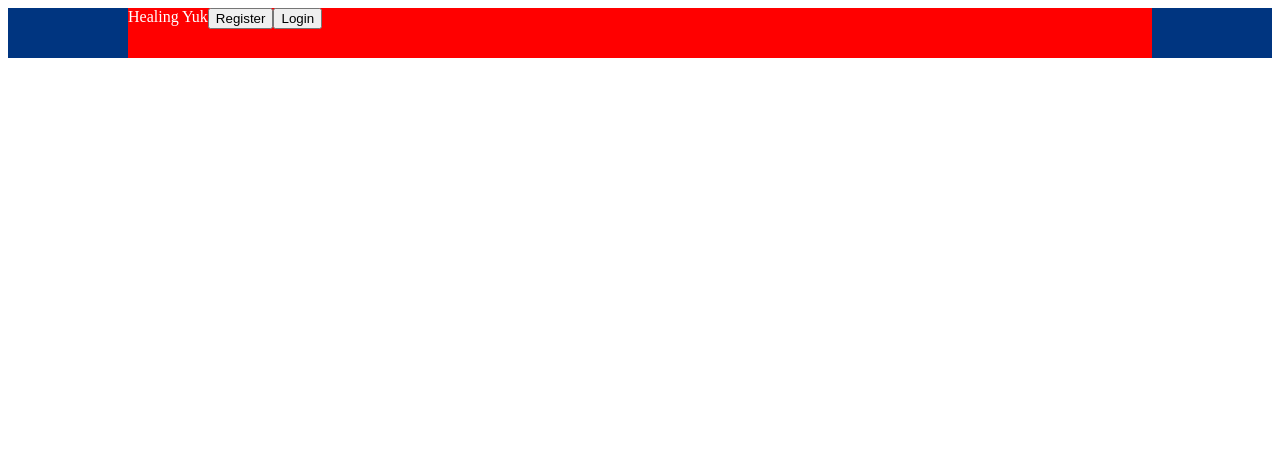
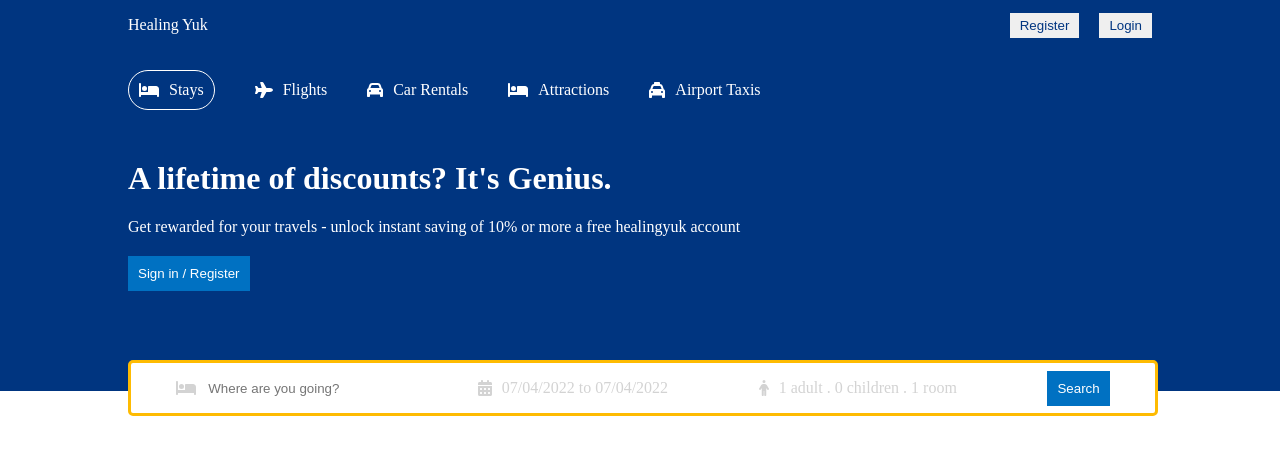
Before and after one commit to elroypedrokameo/healing-yuk, a React (Create React App) app in the folder frontend/: page / in a window 1280 px wide. Shown: the top 454 px of the page. Built offline with nearby package versions, Linux system fonts and the light colour scheme.

Commit message:
feat: search bar

```diff
--- a/frontend/package.json
+++ b/frontend/package.json
@@ -3,10 +3,16 @@
   "version": "0.1.0",
   "private": true,
   "dependencies": {
+    "@fortawesome/fontawesome-svg-core": "^6.1.1",
+    "@fortawesome/free-regular-svg-icons": "^6.1.1",
+    "@fortawesome/free-solid-svg-icons": "^6.1.1",
+    "@fortawesome/react-fontawesome": "^0.2.0",
     "@testing-library/jest-dom": "^5.16.4",
     "@testing-library/react": "^13.3.0",
     "@testing-library/user-event": "^13.5.0",
+    "date-fns": "^2.28.0",
     "react": "^18.2.0",
+    "react-date-range": "^1.4.0",
     "react-dom": "^18.2.0",
     "react-router-dom": "^6.3.0",
     "react-scripts": "5.0.1",
--- a/frontend/src/components/navbar/Navbar.jsx
+++ b/frontend/src/components/navbar/Navbar.jsx
@@ -2,6 +2,7 @@
 
 const Navbar = () => {
   return (
+    <div className="home">
       <div className="navbar">
         <div className="navContainer">
           <span className="logo">Healing Yuk</span>
@@ -15,6 +16,8 @@
           </div>
         </div>
       </div>
+    </div>
+
   )
 }
 
--- /dev/null
+++ b/frontend/src/components/navbar/header/Header.jsx
@@ -0,0 +1,153 @@
+import "./header.css"
+import { faBed, faCalendarDays, faCar, faPerson, faPlane, faTaxi } from '@fortawesome/free-solid-svg-icons'
+import { FontAwesomeIcon } from '@fortawesome/react-fontawesome'
+import { DateRange } from 'react-date-range'
+import { useState } from "react"
+import 'react-date-range/dist/styles.css'; // main style file
+import 'react-date-range/dist/theme/default.css'; // theme css file
+import { format } from "date-fns"
+
+const Header = ({ type }) => {
+  const [openDate, setOpenDate] = useState(false)
+  const [date, setDate] = useState([
+    {
+      startDate: new Date(),
+      endDate: new Date(),
+      key: 'selection',
+    }
+  ])
+  const [openOptions, setOpenOptions] = useState(false)
+  const [options, setOptions] = useState({
+    adult: 1,
+    children: 0,
+    room: 1,
+  })
+
+  const handleOption = (name, operation) => {
+    setOptions(prev => {
+      return {
+        ...prev, [name] : operation === "i"  ? options[name] + 1 : options[name] - 1,
+      }
+    })
+  }
+
+  return (
+    <div className="header">
+      <div className={type === "list" ? "headerContainer listMode" : "headerContainer"}>
+        <div className="headerList">
+          <div className="headerListItem active">
+            <FontAwesomeIcon icon={faBed} />
+            <span>Stays</span>
+          </div>
+          <div className="headerListItem">
+            <FontAwesomeIcon icon={faPlane} />
+            <span>Flights</span>
+          </div>
+          <div className="headerListItem">
+            <FontAwesomeIcon icon={faCar} />
+            <span>Car Rentals</span>
+          </div>
+          <div className="headerListItem">
+            <FontAwesomeIcon icon={faBed} />
+            <span>Attractions</span>
+          </div>
+          <div className="headerListItem">
+            <FontAwesomeIcon icon={faTaxi} />
+            <span>Airport Taxis</span>
+          </div>
+        </div>
+        {type !== "list" &&
+         <><h1 className="headerTitle">
+          A lifetime of discounts? It's Genius.
+        </h1>
+        <p className="headerDesc">
+          Get rewarded for your travels - unlock instant saving of 10% or more a free healingyuk account
+        </p>
+        <button className="headerBtn">Sign in / Register</button>
+        <div className="headerSearch">
+          <div className="headerSearchItem">
+            <FontAwesomeIcon icon={faBed} className="headerIcon" />
+            <input
+              type="text"
+              placeholder="Where are you going?"
+              className="headerSearchInput" />
+          </div>
+          <div className="headerSearchItem">
+            <FontAwesomeIcon icon={faCalendarDays} className="headerIcon" />
+            <span onClick={() => setOpenDate(!openDate)} className="headerSearchText">
+              {`${format(date[0].startDate, "MM/dd/yyyy")} to ${format(date[0].endDate, "MM/dd/yyyy")}`}
+            </span>
+            {openDate && <DateRange
+              editableDateInputs={true}
+              onChange={item => setDate([item.selection])}
+              moveRangeOnFirstSelection={false}
+              ranges={date}
+              className="date"
+            />}
+          </div>
+          <div className="headerSearchItem">
+            <FontAwesomeIcon icon={faPerson} className="headerIcon" />
+            <span onClick={() => setOpenOptions(!openOptions)} className="headerSearchText">
+              {`${options.adult} adult . ${options.children} children`} . {options.room} room
+            </span>
+            {openOptions && <div className="options">
+              <div className="optionItem">
+                <span className="optionText">
+                  Adult
+                </span>
+                <div className="optionCounter">
+                  <button
+                    disabled={options.adult <= 1}
+                    className="optionCounterButton"
+                    onClick={() => handleOption("adult", "d")}
+                  >
+                    -
+                  </button>
+                  <span className="optionCounterNumber">{options.adult}</span>
+                  <button className="optionCounterButton" onClick={() => handleOption("adult", "i")}>+</button>
+                </div>
+              </div>
+              <div className="optionItem">
+                <span className="optionText">
+                  Children
+                </span>
+                <div className="optionCounter">
+                  <button
+                    disabled={options.children <= 0}
+                    className="optionCounterButton"
+                    onClick={() => handleOption("children", "d")}
+                  >
+                    -
+                  </button>
+                  <span className="optionCounterNumber">{options.children}</span>
+                  <button className="optionCounterButton" onClick={() => handleOption("children", "i")}>+</button>
+                </div>
+              </div>
+              <div className="optionItem">
+                <span className="optionText">
+                  Room
+                </span>
+                <div className="optionCounter">
+                  <button
+                    disabled={options.room <= 1}
+                    className="optionCounterButton"
+                    onClick={() => handleOption("room", "d")}
+                  >
+                    -
+                  </button>
+                  <span className="optionCounterNumber">{options.room}</span>
+                  <button className="optionCounterButton" onClick={() => handleOption("room", "i")}>+</button>
+                </div>
+              </div>
+            </div>}
+          </div>
+          <div className="headerSearchItem">
+            <button className="headerBtn">Search</button>
+          </div>
+        </div></>}
+      </div>
+    </div>
+  )
+}
+
+export default Header
--- /dev/null
+++ b/frontend/src/components/navbar/header/header.css
@@ -0,0 +1,128 @@
+.header {
+  background-color: #003580;
+  color: white;
+  display: flex;
+  justify-content: center;
+  width: 100vw;
+  margin-left: -8px;
+  position: relative;
+}
+
+.headerContainer {
+  width: 100%;
+  max-width: 1024px;
+  margin: 20px 0px 100px 0px;
+}
+
+.headerContainer.listMode {
+  margin: 20px 0px 0px 0px;
+}
+
+.headerList {
+  display: flex;
+  gap: 40px;
+  margin-bottom: 50px;
+}
+
+.headerListItem {
+  display: flex;
+  align-items: center;
+  gap: 10px;
+}
+
+.headerListItem.active {
+  border: 1px solid white;
+  padding: 10px;
+  border-radius: 20px;
+}
+
+.headerDesc {
+  margin: 20px 0px;
+}
+
+.headerBtn {
+  background-color: #0071c2;
+  color: white;
+  font-weigth: 500;
+  border: none;
+  padding: 10px;
+  cursor: pointer;
+}
+
+.headerSearch {
+  height: 30px;
+  background-color: white;
+  border: 3px solid #febb02;
+  display: flex;
+  align-items: center;
+  justify-content: space-around;
+  padding: 10px 0px;
+  border-radius: 5px;
+  position: absolute;
+  bottom: -25px;
+  width: 100%;
+  max-width: 1024px;
+}
+
+.headerIcon {
+  color: lightgrey;
+}
+
+.headerSearchItem {
+  display: flex;
+  align-items: center;
+  gap: 10px;
+}
+
+.headerSearchInput {
+  border: none;
+  outline: none;
+}
+
+.headerSearchText {
+  color: lightgrey;
+  cursor: pointer;
+}
+
+.date {
+  position: absolute;
+  top: 50px;
+}
+
+.options {
+  position: absolute;
+  top: 50px;
+  background-color: white;
+  color: gray;
+  border-radius: 5px;
+  -webkit-box-shadow: 0px 0px 10px -5px rgba(0, 0, 0, 0.4);
+  box-shadow: 0px 0px 10px -5px rgba(0, 0, 0, 0.4);
+}
+
+.optionItem {
+  width: 200px;
+  display: flex;
+  justify-content: space-between;
+  margin: 10px;
+}
+
+.optionCounter {
+  display: flex;
+  align-items: center;
+  gap: 10px;
+  font-size: 12px;
+  color: black;
+}
+
+.optionCounterButton {
+  width: 30px;
+  height: 30px;
+  border: 1px solid #0071c2;
+  color: #0071c2;
+  cursor: pointer;
+  background-color: white;
+}
+
+.optionCounterButton:disabled {
+  cursor: not-allowed;
+}
--- a/frontend/src/components/navbar/navbar.css
+++ b/frontend/src/components/navbar/navbar.css
@@ -1,4 +1,7 @@
 .navbar {
+  margin-top: -8px;
+  width: 100vw;
+  margin-left: -8px;
   height: 50px;
   background-color: #003580;
   display: flex;
@@ -10,10 +13,18 @@
   max-width: 1024px;
   color: white;
   display: flex;
-  background-color: red;
+  align-items: center;
+  justify-content: space-between;
 }
 
 .logo {
   font-weigth: 500;
+}
 
+.navButton {
+  margin-left: 20px;
+  border: none;
+  padding: 5px 10px;
+  cursor: pointer;
+  color: #003580;
 }
--- a/frontend/src/pages/home/Home.jsx
+++ b/frontend/src/pages/home/Home.jsx
@@ -1,10 +1,12 @@
+import Header from '../../components/navbar/header/Header'
 import Navbar from '../../components/navbar/Navbar'
 import './home.css'
 
 const Home = () => {
   return (
-    <div>
+    <div className='home'>
       <Navbar />
+      <Header />
     </div>
   )
 }
--- a/frontend/src/pages/list/List.jsx
+++ b/frontend/src/pages/list/List.jsx
@@ -1,8 +1,13 @@
 import React from 'react'
+import Header from '../../components/navbar/header/Header'
+import Navbar from '../../components/navbar/Navbar'
 
 const List = () => {
   return (
-    <div>List</div>
+    <>
+      <Navbar />
+      <Header type="list" />
+    </>
   )
 }
 
```
Also changed, not shown: 1 other file (tests, documents, lock files or other folders). Lines whose indentation alone changed are shown as unchanged.
